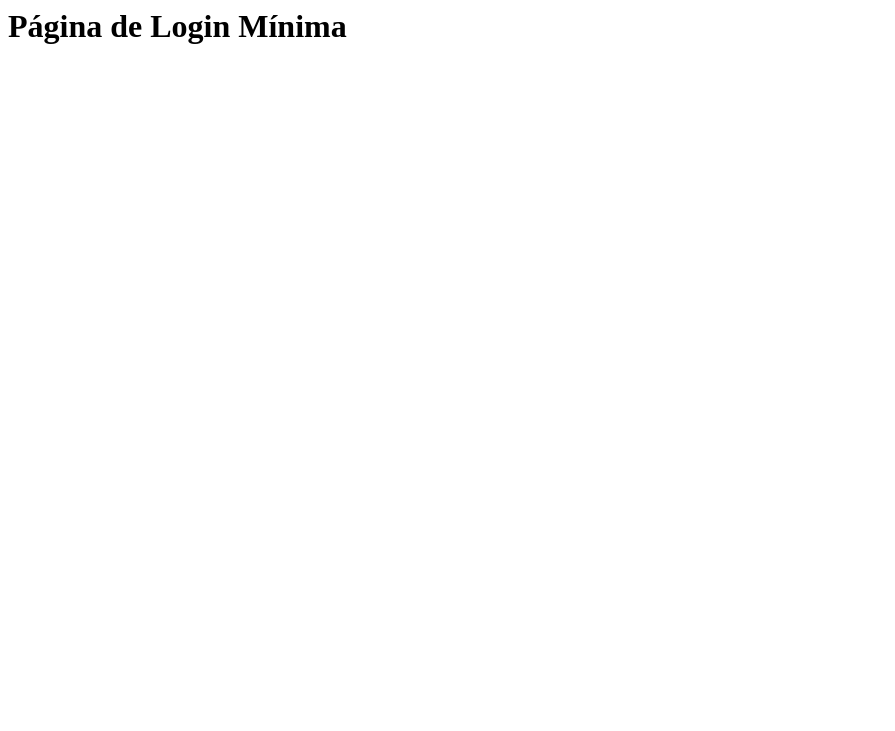
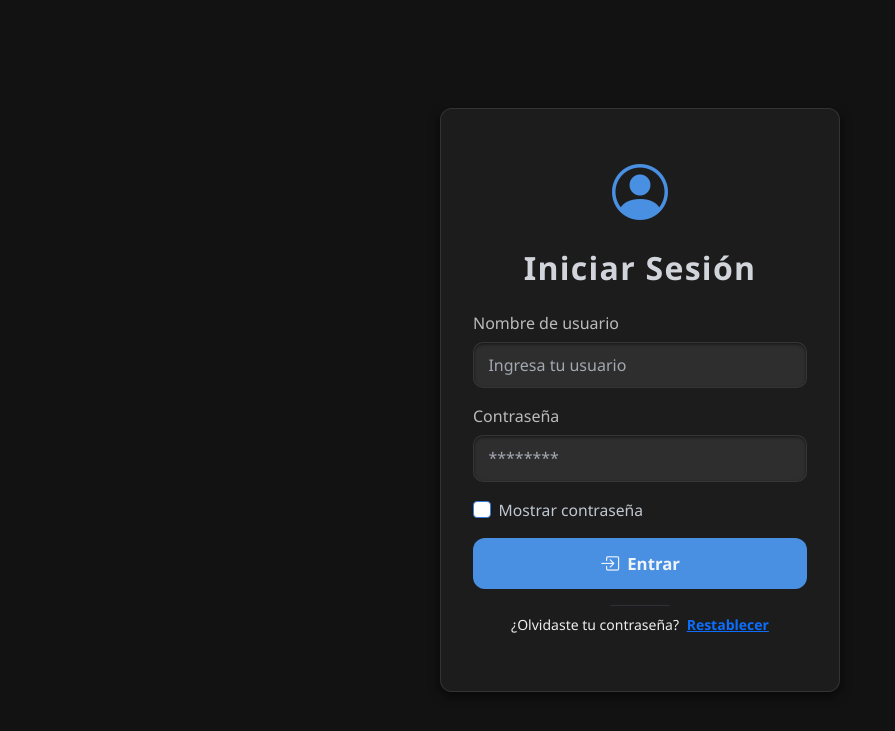
Before and after one commit to Cretamales77/management-system, a Django app: page / in a window 1280 px wide. Shown: the top 731 px of the page, without its empty margins (0-895 px from the left). Run offline with Django 5.2, Linux system fonts and the light colour scheme; data comes from the database, SQL or seed files in the repository.

Commit message:
Solucion definitiva para renderizar login

```diff
--- a/proyecto_principal/usuario/templates/usuario/login.html
+++ b/proyecto_principal/usuario/templates/usuario/login.html
@@ -1 +1,58 @@
-<h1>Página de Login Mínima</h1>
+{% extends "usuario/base_login.html" %}
+
+{% block title %}Iniciar Sesión{% endblock %}
+
+{% block heading %}Iniciar Sesión{% endblock %}
+
+{% block form_fields %}
+  <div class="mb-3">
+    <label for="username" class="form-label">Nombre de usuario</label>
+    <input
+      type="text"
+      class="form-control"
+      id="username"
+      name="username"
+      required
+      placeholder="Ingresa tu usuario"
+      autocomplete="off"
+    />
+  </div>
+
+  <div class="mb-3">
+    <label for="password" class="form-label">Contraseña</label>
+    <input
+      type="password"
+      class="form-control"
+      id="password"
+      name="password"
+      required
+      placeholder="********"
+      autocomplete="off"
+    />
+  </div>
+
+  <div class="form-check mb-3">
+    <input class="form-check-input" type="checkbox" id="showPassword" />
+    <label class="form-check-label" for="showPassword">
+      Mostrar contraseña
+    </label>
+  </div>
+
+  <script>
+    document.addEventListener('DOMContentLoaded', function () {
+      const checkbox = document.getElementById('showPassword');
+      const password = document.getElementById('password');
+
+      checkbox.addEventListener('change', function () {
+        password.type = this.checked ? 'text' : 'password';
+      });
+    });
+  </script>
+{% endblock %}
+
+{% block button_text %}<i class="bi bi-box-arrow-in-right"></i> Entrar{% endblock %}
+
+{% block bottom_text %}
+  ¿Olvidaste tu contraseña?
+  <a href="{% url 'verificacion' %}" class="fw-semibold text-primary ms-1">Restablecer</a>
+{% endblock %}
```
